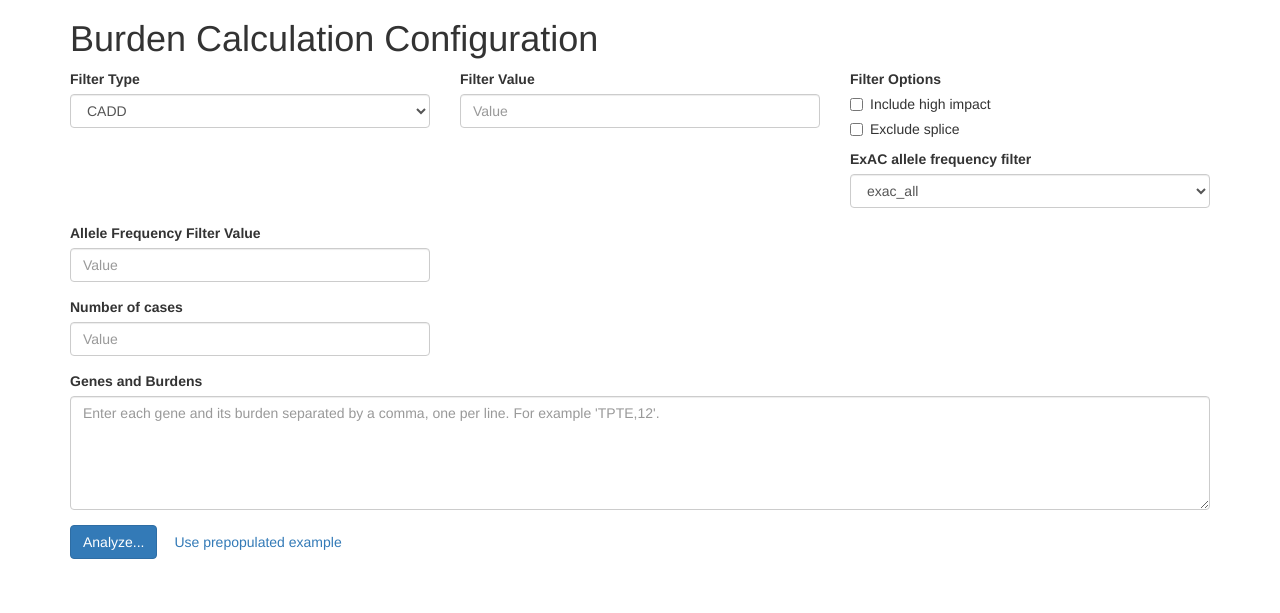
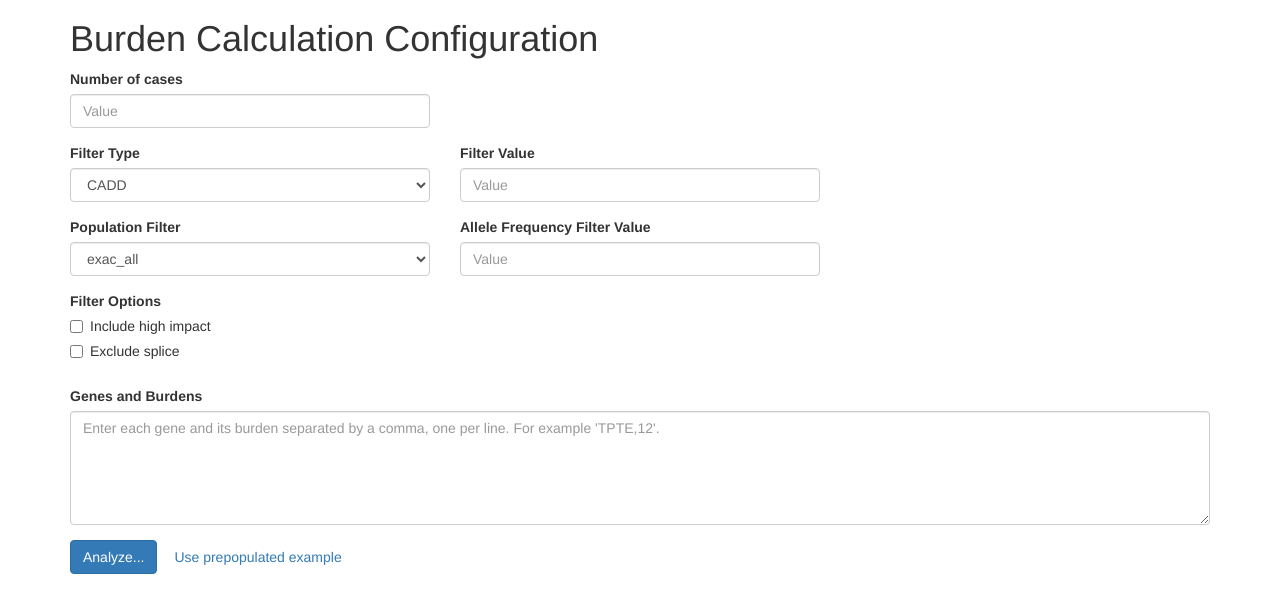
Before and after one commit to supernifty/gene-burden-calculator, a Flask app: page / in a window 1280 px wide. Shown: the part 51-664 px from the top of the page. Run offline with Flask 2, Linux system fonts and the light colour scheme; some libraries are stand-ins or nearby versions.

Commit message:
option for data/population types in main form

```diff
--- a/templates/main.html
+++ b/templates/main.html
@@ -53,7 +53,7 @@ body {
 
       <div>
         <h1>Burden Calculation Configuration</h1>
-{% if errors %}
+        {% if errors %}
         <div class="alert alert-danger">
           <ul>
           {% for error in errors %}
@@ -61,8 +61,16 @@ body {
           {% endfor %}
           </ul>
         </div>
-{% endif %}
+        {% endif %}
+
         <form method="POST" action="/">
+          <div class="row">
+            <div class="form-group col-lg-4">
+              <label for="cases" class="control-label">Number of cases</label>
+              <input name="cases" type="text" class="form-control" id="cases" placeholder="Value" value="{{ form.cases }}">
+            </div>
+          </div>
+
           <div class="row">
             <div class="form-group col-lg-4">
               <label for="filter_type" class="control-label">Filter Type</label>
@@ -77,7 +85,25 @@ body {
               <label for="filter_value" class="control-label">Filter Value</label>
               <input name="filter_value" type="text" class="form-control" id="filter_value" placeholder="Value" value="{{ form.filter_value }}">
             </div>
+          </div>
 
+          <div class="row">
+            <div class="form-group col-lg-4">
+              <label for="filter_af_pop" class="control-label">Population Filter</label>
+              <select id="filter_af_pop" name="filter_af_pop" class="form-control">
+                exac_all real, exac_african real, exac_latino real, exac_east_asian real, exac_fin real, exac_nonfin_eur real, exac_south_asian real, exac_other
+                {% for opt in ('exac_all', 'exac_african', 'exac_latino', 'exac_east_asian', 'exac_east_asian', 'exac_fin', 'exac_nonfin_eur', 'exac_south_asian', 'exac_other') %}
+                  <option value='{{ opt.lower() }}' {% if (opt.lower() == form.filter_af_pop) %} selected="selected" {% endif %}>{{ opt }}</option>
+                {% endfor %}
+              </select>
+            </div>
+            <div class="form-group col-lg-4">
+              <label for="filter_af_value" class="control-label">Allele Frequency Filter Value</label>
+              <input name="filter_af_value" type="text" class="form-control" id="filter_af_value" placeholder="Value" value="{{ form.filter_af_value }}">
+            </div>
+          </div>
+
+          <div class="row">
             <div class="form-group col-lg-4">
               <label for="filter_option_high_impact" class="control-label">Filter Options</label>
               <div class="checkbox">
@@ -88,29 +114,8 @@ body {
               <div class="checkbox">
                 <label><input type="checkbox" id="filter_option_splice" name="filter_option_splice" {% if form.get('filter_option_splice') %}checked{% endif %}> Exclude splice</label>
               </div>
-              <label for="filter_af_pop" class="control-label">ExAC allele frequency filter</label>
-              <select id="filter_af_pop" name="filter_af_pop" class="form-control">
-                exac_all real, exac_african real, exac_latino real, exac_east_asian real, exac_fin real, exac_nonfin_eur real, exac_south_asian real, exac_other
-                {% for opt in ('exac_all', 'exac_african', 'exac_latino', 'exac_east_asian', 'exac_east_asian', 'exac_fin', 'exac_nonfin_eur', 'exac_south_asian', 'exac_other') %}
-                  <option value='{{ opt.lower() }}' {% if (opt.lower() == form.filter_af_pop) %} selected="selected" {% endif %}>{{ opt }}</option>
-                {% endfor %}
-              </select>
-
-            </div>
-
-            <div class="form-group col-lg-4">
-              <label for="filter_af_value" class="control-label">Allele Frequency Filter Value</label>
-              <input name="filter_af_value" type="text" class="form-control" id="filter_af_value" placeholder="Value" value="{{ form.filter_af_value }}">
-            </div>
-
            </div>
-
-          <div class="row">
-            <div class="form-group col-lg-4">
-              <label for="cases" class="control-label">Number of cases</label>
-              <input name="cases" type="text" class="form-control" id="cases" placeholder="Value" value="{{ form.cases }}">
-            </div>
-          </div>
+         </div>
 
           <div class="row">
             <div class="form-group col-lg-12">
@@ -118,6 +123,7 @@ body {
               <textarea id="burdens" name="burdens" class="form-control" rows="5" placeholder="Enter each gene and its burden separated by a comma, one per line. For example 'TPTE,12'.">{{ form.burdens }}</textarea>
             </div>
           </div>
+
 
           <div class="row">
             <div class="form-group col-lg-12">
```
